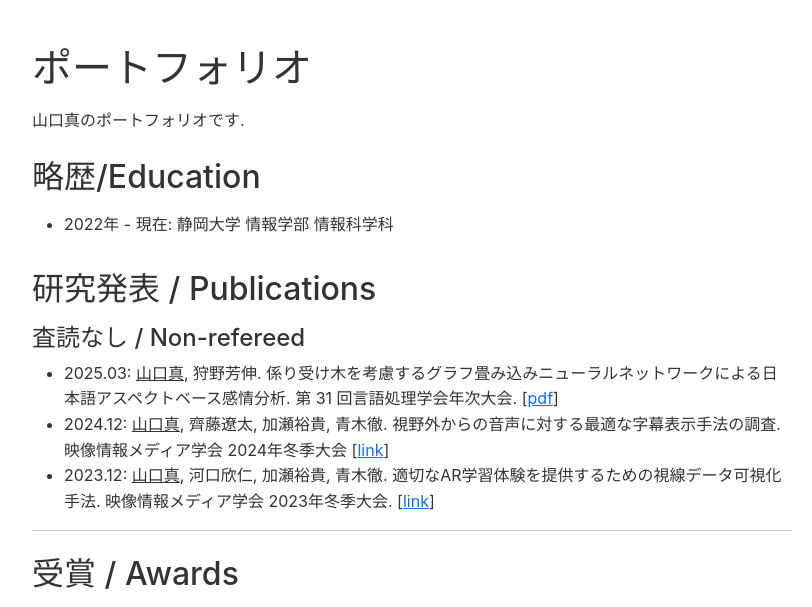
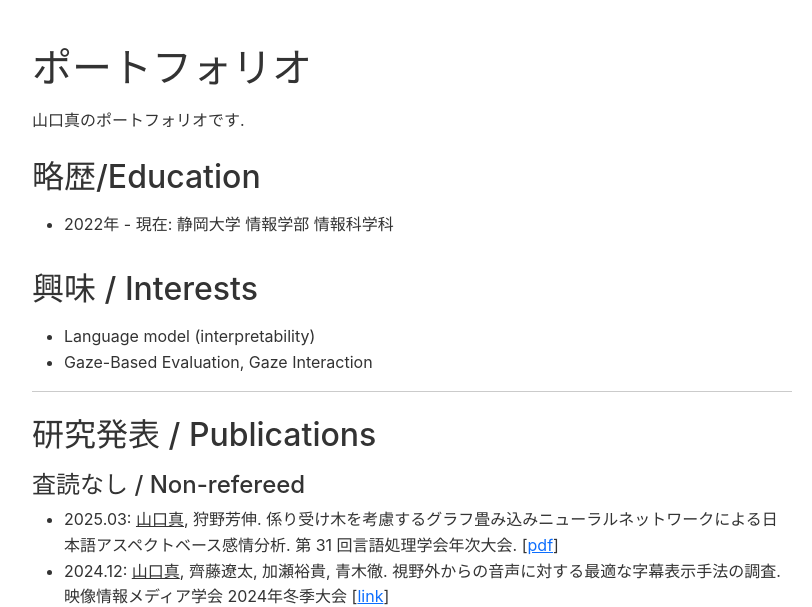
Before and after one commit to shin0729/Portfolio, a plain HTML site: page index.html in a window 1280 px wide. Shown: the top 607 px of the page, without its empty margins (228-1040 px from the left). Drawn offline with nearby package versions, Linux system fonts and the light colour scheme.

Commit message:
feat: 興味の欄を追加しました

```diff
--- a/index.html
+++ b/index.html
@@ -27,6 +27,12 @@
                 <li>2022年 - 現在: 静岡大学 情報学部 情報科学科</li>
             </ul>
         </div>
+                                <h2 id="興味--interests">興味 / Interests</h2>
+                        <ul>
+                            <li>Language model (interpretability)
+                            <li>Gaze-Based Evaluation, Gaze Interaction
+                        </ul>
+                        <hr />
         <h2 id="研究発表--publications">研究発表 / Publications</h2>
 
         <h4 id="査読なし--non-refereed">査読なし / Non-refereed</h3>
```
